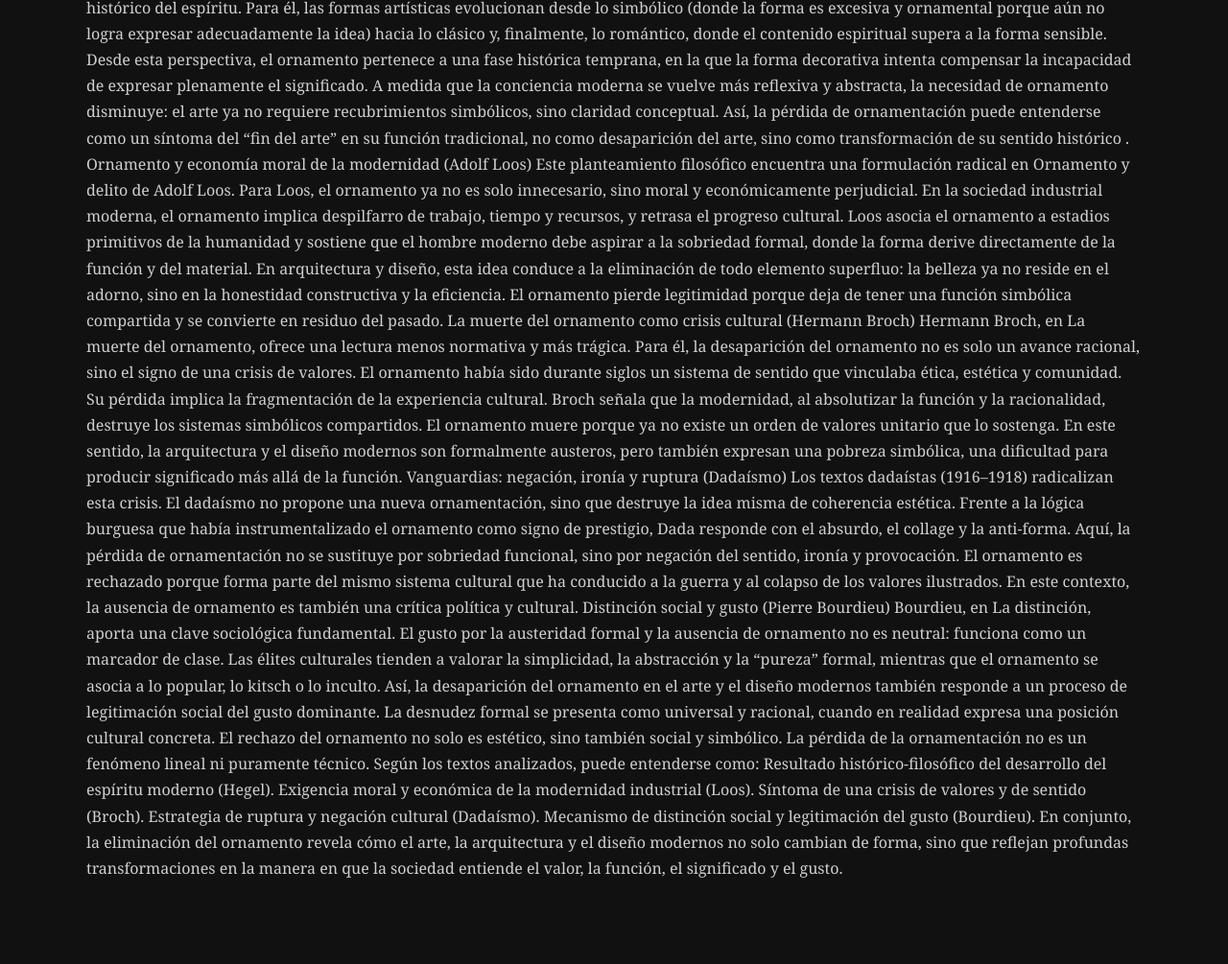
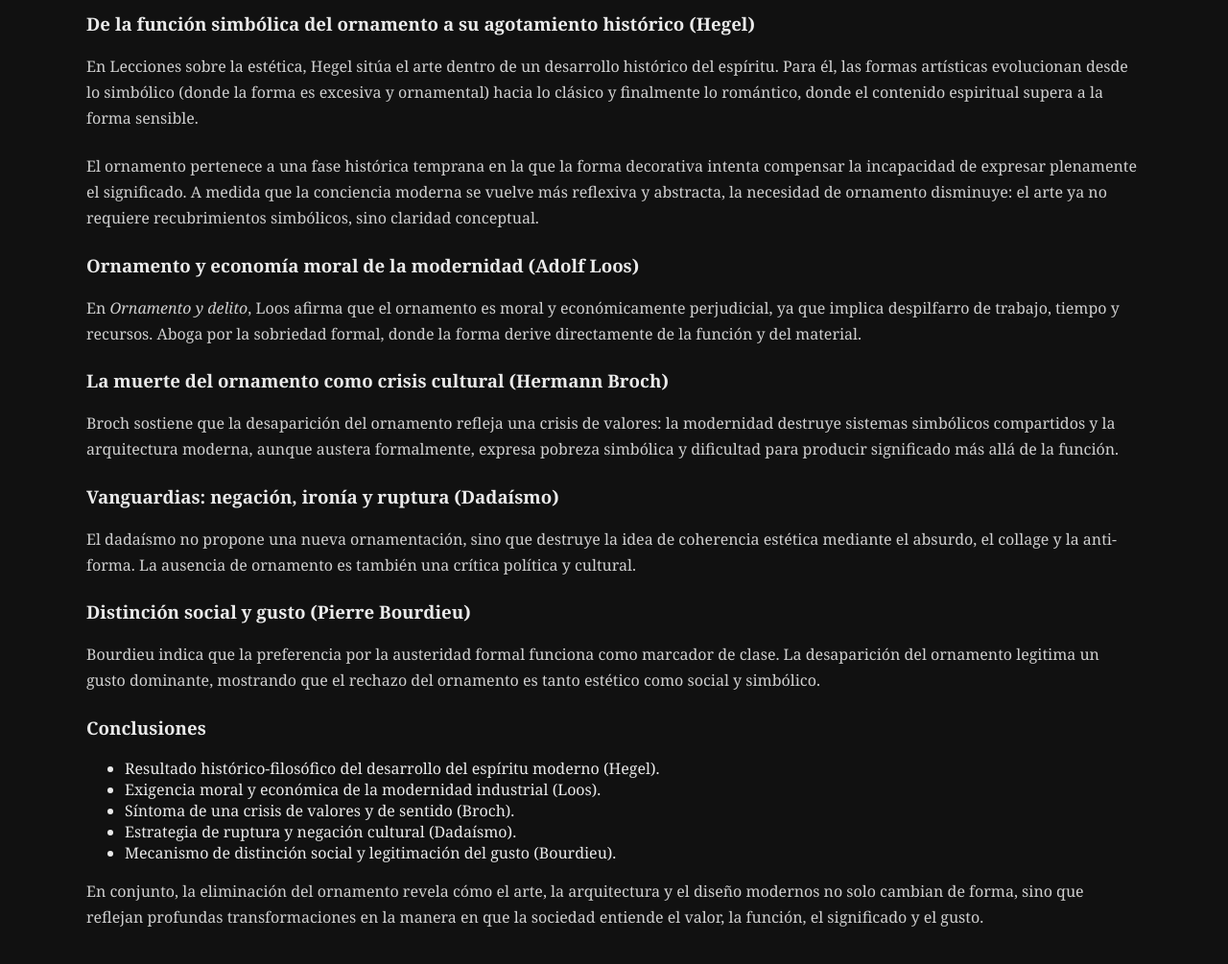
Before and after one commit to Anleo-upv/stencilsupvs, a plain HTML site: page index.html in a window 1280 px wide. Shown: the part 641-1646 px from the top of the page at 96% size. Drawn offline with Linux system fonts and the light colour scheme.

Commit message:
Update index.html

```diff
--- a/index.html
+++ b/index.html
@@ -137,48 +137,38 @@
 
 <section id="idea" class="active">
   <h2>Idea del proyecto</h2>
-  <p>La pérdida de la ornamentación y la huella del paso del tiempo constituyen el eje central de este proyecto, en el que se ha buscado devolver visibilidad y vida a una serie de objetos cotidianos hallados en anticuarios, trasladándolos posteriormente al espacio urbano.
-  A lo largo de la historia moderna se produce un proceso progresivo de pérdida de la ornamentación en el arte, la arquitectura y el diseño que no puede explicarse solo como un cambio de estilo, sino como el resultado de transformaciones filosóficas, sociales, económicas y simbólicas. Para entender el porqué de esta cuestión, nos hemos apoyado en diversos filósofos y sus doctrinas. Así pues, sacamos estas conclusiones:
+  <p>La pérdida de la ornamentación y la huella del paso del tiempo constituyen el eje central de este proyecto, en el que se ha buscado devolver visibilidad y vida a una serie de objetos cotidianos hallados en anticuarios, trasladándolos posteriormente al espacio urbano.</p>
 
-De la función simbólica del ornamento a su agotamiento histórico (Hegel)
+  <p>A lo largo de la historia moderna se produce un proceso progresivo de pérdida de la ornamentación en el arte, la arquitectura y el diseño que no puede explicarse solo como un cambio de estilo, sino como el resultado de transformaciones filosóficas, sociales, económicas y simbólicas. Para entender el porqué de esta cuestión, nos hemos apoyado en diversos filósofos y sus doctrinas. Así pues, sacamos estas conclusiones:</p>
 
-En Lecciones sobre la estética, Hegel sitúa el arte dentro de un desarrollo histórico del espíritu. Para él, las formas artísticas evolucionan desde lo simbólico (donde la forma es excesiva y ornamental porque aún no logra expresar adecuadamente la idea) hacia lo clásico y, finalmente, lo romántico, donde el contenido espiritual supera a la forma sensible.
+  <h3>De la función simbólica del ornamento a su agotamiento histórico (Hegel)</h3>
+  <p>En Lecciones sobre la estética, Hegel sitúa el arte dentro de un desarrollo histórico del espíritu. Para él, las formas artísticas evolucionan desde lo simbólico (donde la forma es excesiva y ornamental) hacia lo clásico y finalmente lo romántico, donde el contenido espiritual supera a la forma sensible.</p>
+  <p>El ornamento pertenece a una fase histórica temprana en la que la forma decorativa intenta compensar la incapacidad de expresar plenamente el significado. A medida que la conciencia moderna se vuelve más reflexiva y abstracta, la necesidad de ornamento disminuye: el arte ya no requiere recubrimientos simbólicos, sino claridad conceptual.</p>
 
-Desde esta perspectiva, el ornamento pertenece a una fase histórica temprana, en la que la forma decorativa intenta compensar la incapacidad de expresar plenamente el significado. A medida que la conciencia moderna se vuelve más reflexiva y abstracta, la necesidad de ornamento disminuye: el arte ya no requiere recubrimientos simbólicos, sino claridad conceptual. Así, la pérdida de ornamentación puede entenderse como un síntoma del “fin del arte” en su función tradicional, no como desaparición del arte, sino como transformación de su sentido histórico .
+  <h3>Ornamento y economía moral de la modernidad (Adolf Loos)</h3>
+  <p>En <em>Ornamento y delito</em>, Loos afirma que el ornamento es moral y económicamente perjudicial, ya que implica despilfarro de trabajo, tiempo y recursos. Aboga por la sobriedad formal, donde la forma derive directamente de la función y del material.</p>
 
-Ornamento y economía moral de la modernidad (Adolf Loos)
+  <h3>La muerte del ornamento como crisis cultural (Hermann Broch)</h3>
+  <p>Broch sostiene que la desaparición del ornamento refleja una crisis de valores: la modernidad destruye sistemas simbólicos compartidos y la arquitectura moderna, aunque austera formalmente, expresa pobreza simbólica y dificultad para producir significado más allá de la función.</p>
 
-Este planteamiento filosófico encuentra una formulación radical en Ornamento y delito de Adolf Loos. Para Loos, el ornamento ya no es solo innecesario, sino moral y económicamente perjudicial. En la sociedad industrial moderna, el ornamento implica despilfarro de trabajo, tiempo y recursos, y retrasa el progreso cultural.
+  <h3>Vanguardias: negación, ironía y ruptura (Dadaísmo)</h3>
+  <p>El dadaísmo no propone una nueva ornamentación, sino que destruye la idea de coherencia estética mediante el absurdo, el collage y la anti-forma. La ausencia de ornamento es también una crítica política y cultural.</p>
 
-Loos asocia el ornamento a estadios primitivos de la humanidad y sostiene que el hombre moderno debe aspirar a la sobriedad formal, donde la forma derive directamente de la función y del material. En arquitectura y diseño, esta idea conduce a la eliminación de todo elemento superfluo: la belleza ya no reside en el adorno, sino en la honestidad constructiva y la eficiencia. El ornamento pierde legitimidad porque deja de tener una función simbólica compartida y se convierte en residuo del pasado.
+  <h3>Distinción social y gusto (Pierre Bourdieu)</h3>
+  <p>Bourdieu indica que la preferencia por la austeridad formal funciona como marcador de clase. La desaparición del ornamento legitima un gusto dominante, mostrando que el rechazo del ornamento es tanto estético como social y simbólico.</p>
 
-La muerte del ornamento como crisis cultural (Hermann Broch)
+  <h3>Conclusiones</h3>
+  <ul>
+    <li>Resultado histórico-filosófico del desarrollo del espíritu moderno (Hegel).</li>
+    <li>Exigencia moral y económica de la modernidad industrial (Loos).</li>
+    <li>Síntoma de una crisis de valores y de sentido (Broch).</li>
+    <li>Estrategia de ruptura y negación cultural (Dadaísmo).</li>
+    <li>Mecanismo de distinción social y legitimación del gusto (Bourdieu).</li>
+  </ul>
 
-Hermann Broch, en La muerte del ornamento, ofrece una lectura menos normativa y más trágica. Para él, la desaparición del ornamento no es solo un avance racional, sino el signo de una crisis de valores. El ornamento había sido durante siglos un sistema de sentido que vinculaba ética, estética y comunidad. Su pérdida implica la fragmentación de la experiencia cultural.
+  <p>En conjunto, la eliminación del ornamento revela cómo el arte, la arquitectura y el diseño modernos no solo cambian de forma, sino que reflejan profundas transformaciones en la manera en que la sociedad entiende el valor, la función, el significado y el gusto.</p>
+</section>
 
-Broch señala que la modernidad, al absolutizar la función y la racionalidad, destruye los sistemas simbólicos compartidos. El ornamento muere porque ya no existe un orden de valores unitario que lo sostenga. En este sentido, la arquitectura y el diseño modernos son formalmente austeros, pero también expresan una pobreza simbólica, una dificultad para producir significado más allá de la función.
-
-Vanguardias: negación, ironía y ruptura (Dadaísmo)
-
-Los textos dadaístas (1916–1918) radicalizan esta crisis. El dadaísmo no propone una nueva ornamentación, sino que destruye la idea misma de coherencia estética. Frente a la lógica burguesa que había instrumentalizado el ornamento como signo de prestigio, Dada responde con el absurdo, el collage y la anti-forma.
-
-Aquí, la pérdida de ornamentación no se sustituye por sobriedad funcional, sino por negación del sentido, ironía y provocación. El ornamento es rechazado porque forma parte del mismo sistema cultural que ha conducido a la guerra y al colapso de los valores ilustrados. En este contexto, la ausencia de ornamento es también una crítica política y cultural.
-
-Distinción social y gusto (Pierre Bourdieu)
-
-Bourdieu, en La distinción, aporta una clave sociológica fundamental. El gusto por la austeridad formal y la ausencia de ornamento no es neutral: funciona como un marcador de clase. Las élites culturales tienden a valorar la simplicidad, la abstracción y la “pureza” formal, mientras que el ornamento se asocia a lo popular, lo kitsch o lo inculto.
-
-Así, la desaparición del ornamento en el arte y el diseño modernos también responde a un proceso de legitimación social del gusto dominante. La desnudez formal se presenta como universal y racional, cuando en realidad expresa una posición cultural concreta. El rechazo del ornamento no solo es estético, sino también social y simbólico.
-
-La pérdida de la ornamentación no es un fenómeno lineal ni puramente técnico. Según los textos analizados, puede entenderse como:
-
-Resultado histórico-filosófico del desarrollo del espíritu moderno (Hegel).
-Exigencia moral y económica de la modernidad industrial (Loos).
-Síntoma de una crisis de valores y de sentido (Broch).
-Estrategia de ruptura y negación cultural (Dadaísmo).
-Mecanismo de distinción social y legitimación del gusto (Bourdieu).
-En conjunto, la eliminación del ornamento revela cómo el arte, la arquitectura y el diseño modernos no solo cambian de forma, sino que reflejan profundas transformaciones en la manera en que la sociedad entiende el valor, la función, el significado y el gusto.</p>
- </section>
 
 <section id="galeria">
   <h2>Galería</h2>
```
